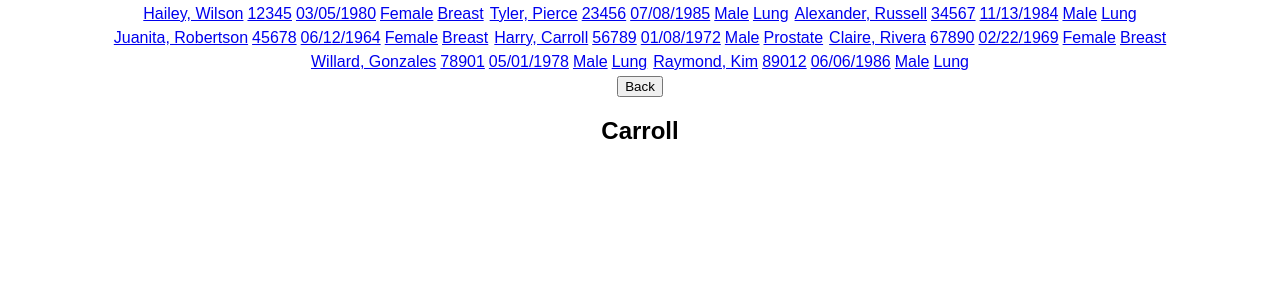
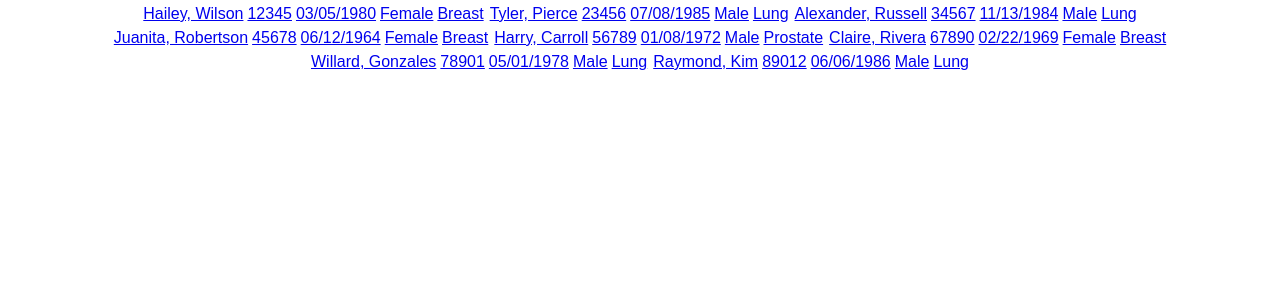
Before and after one commit to jerrywalters/react-challenge, a React (Create React App) app: page /patients/Carroll in a window 1280 px wide. Shown: the top 300 px of the page. Built offline with nearby package versions, Linux system fonts and the light colour scheme.

Commit message:
start click handler for back button

```diff
--- a/src/App.js
+++ b/src/App.js
@@ -16,8 +16,10 @@ class App extends Component {
   render() {
     return (
       <div className="App">
-        <Route path='/patients' component={PatientTable}/>
-        <Route path='/patients/:patientId' component={PatientSingle}/>
+        <Switch>
+          <Route path='/patients' component={PatientTable}/>
+          <Route path={`/:patientId`} component={PatientSingle}/>
+        </Switch>
       </div>
     );
   }
--- a/src/components/PatientSingle.js
+++ b/src/components/PatientSingle.js
@@ -1,6 +1,11 @@
 import React from 'react';
 
 const PatientSingle = (props) => {
+    // function handleClick(e) {
+    //     e.preventDefault();
+    //     history.push('/patients');
+    // }
+
     return (
         <div>
             <button>Back</button>
```
